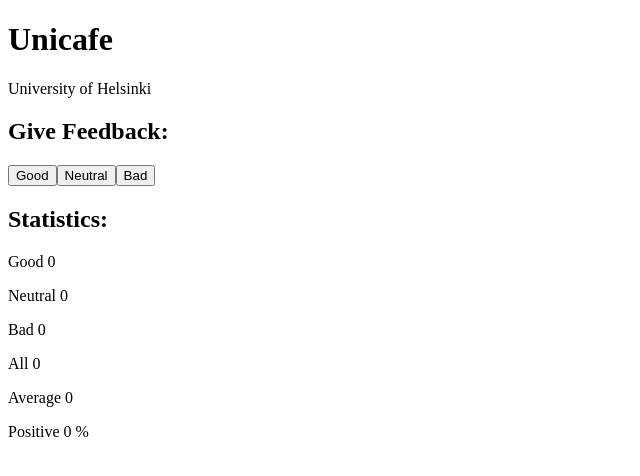
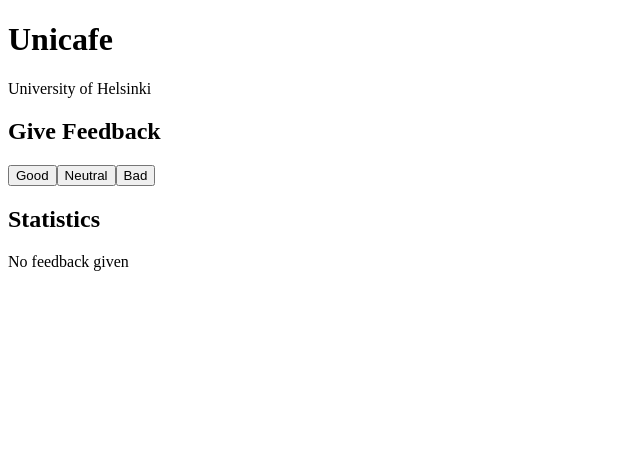
Before and after one commit to hiwersen/full-stack-open, a React (Vite) app in the folder part1/unicafe/: page / in a window 1280 px wide. Shown: the top 476 px of the page, without its empty margins (0-640 px from the left). Built offline with nearby package versions, Linux system fonts and the light colour scheme.

Commit message:
Implement exercise 1.9

```diff
--- a/part1/unicafe/src/App.jsx
+++ b/part1/unicafe/src/App.jsx
@@ -23,6 +23,9 @@ const ButtonsDisplay = ({ feedbacks }) => {
 
 const Statistics = ({ feedbacks }) => {
   const all = feedbacks.reduce((acc, { score }) => score + acc, 0)
+
+  if (all === 0) return <p>No feedback given</p>
+
   const positive = feedbacks.filter(({ label }) => label === 'Good')[0].score
   const average = (positive - feedbacks.filter(({ label }) => label === 'Bad')[0].score) / (all || 1)
 
@@ -68,12 +71,12 @@ const App = () => {
       />
 
       <section>
-        <h2>Give Feedback:</h2>
+        <h2>Give Feedback</h2>
         <ButtonsDisplay feedbacks={feedbacks} />
       </section>
 
       <section>
-        <h2>Statistics:</h2>
+        <h2>Statistics</h2>
         <Statistics feedbacks={feedbacks} />
       </section>
 
```
Lines whose indentation alone changed are shown as unchanged.
